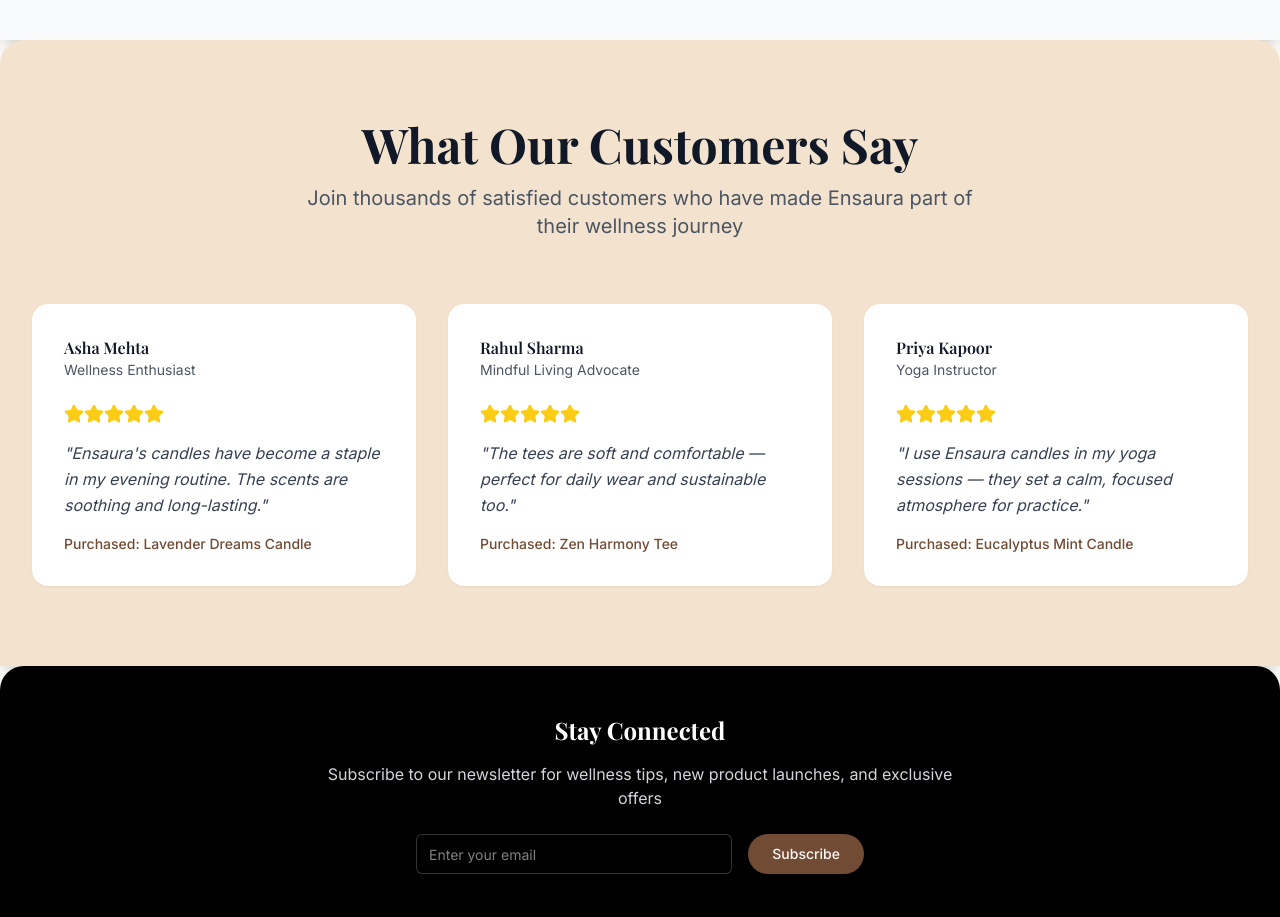
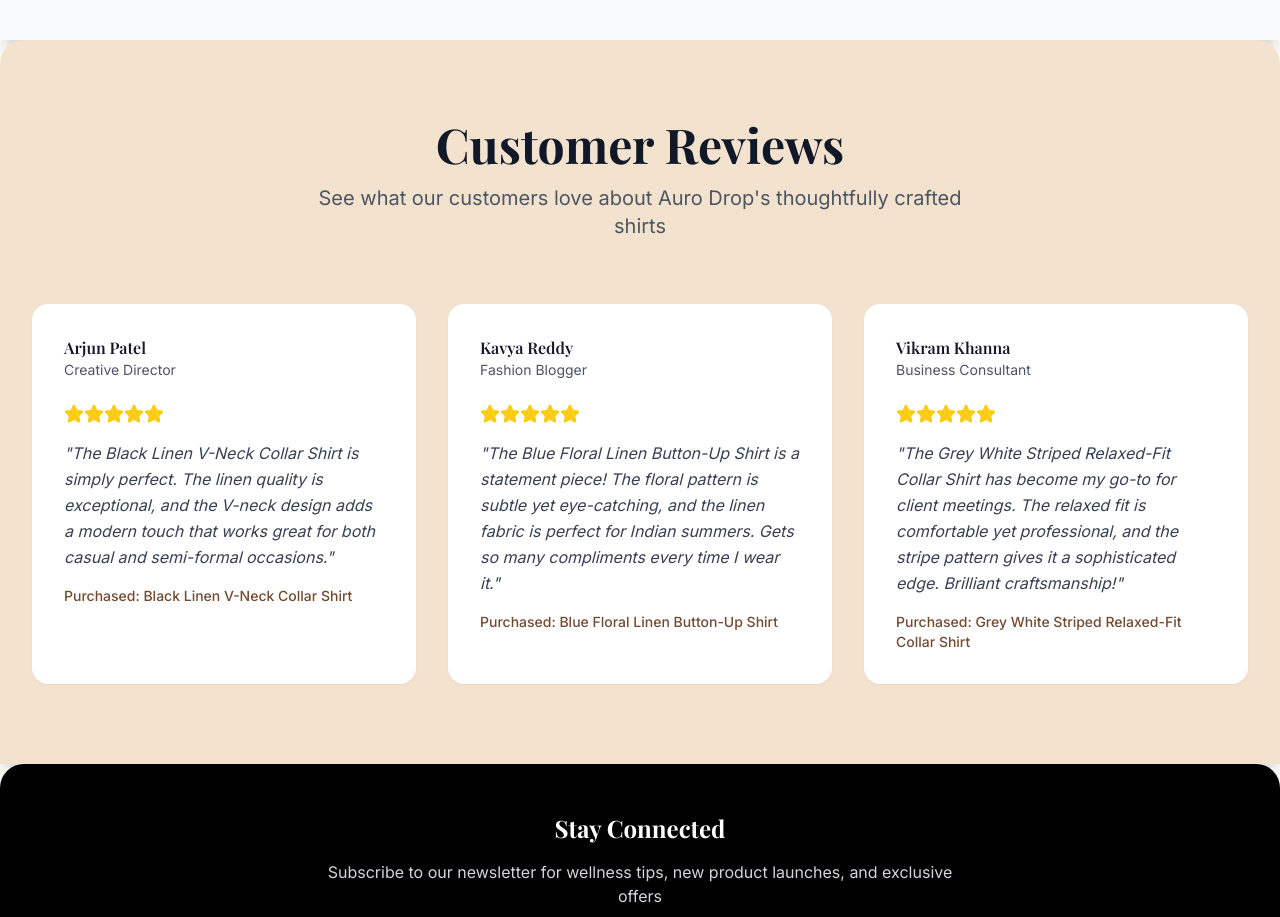
Before and after one commit to dhruvshibhare/ensaura2, a Next.js app: page / in a window 1280 px wide. Shown: the part 4220-5137 px from the top of the page. Built offline with nearby package versions, Linux system fonts and the light colour scheme.

Commit message:
Update Testimonials.tsx

```diff
--- a/components/home/Testimonials.tsx
+++ b/components/home/Testimonials.tsx
@@ -8,30 +8,30 @@
 const testimonials = [
   {
     id: 1,
-  name: 'Asha Mehta',
-  role: 'Wellness Enthusiast',
-  image: 'https://images.pexels.com/photos/415829/pexels-photo-415829.jpeg?auto=compress&cs=tinysrgb&w=200',
+    name: 'Arjun Patel',
+    role: 'Creative Director',
+    image: 'https://images.pexels.com/photos/1516680/pexels-photo-1516680.jpeg?auto=compress&cs=tinysrgb&w=200',
     rating: 5,
-  content: "Ensaura's candles have become a staple in my evening routine. The scents are soothing and long-lasting.",
-  product: 'Lavender Dreams Candle'
+    content: "The Black Linen V-Neck Collar Shirt is simply perfect. The linen quality is exceptional, and the V-neck design adds a modern touch that works great for both casual and semi-formal occasions.",
+    product: 'Black Linen V-Neck Collar Shirt'
   },
   {
     id: 2,
-  name: 'Rahul Sharma',
-  role: 'Mindful Living Advocate',
+    name: 'Kavya Reddy',
+    role: 'Fashion Blogger',
     image: 'https://images.pexels.com/photos/1239291/pexels-photo-1239291.jpeg?auto=compress&cs=tinysrgb&w=200',
     rating: 5,
-  content: "The tees are soft and comfortable — perfect for daily wear and sustainable too.",
-  product: 'Zen Harmony Tee'
+    content: "The Blue Floral Linen Button-Up Shirt is a statement piece! The floral pattern is subtle yet eye-catching, and the linen fabric is perfect for Indian summers. Gets so many compliments every time I wear it.",
+    product: 'Blue Floral Linen Button-Up Shirt'
   },
   {
     id: 3,
-  name: 'Priya Kapoor',
-  role: 'Yoga Instructor',
+    name: 'Vikram Khanna',
+    role: 'Business Consultant',
     image: 'https://images.pexels.com/photos/762020/pexels-photo-762020.jpeg?auto=compress&cs=tinysrgb&w=200',
     rating: 5,
-  content: "I use Ensaura candles in my yoga sessions — they set a calm, focused atmosphere for practice.",
-  product: 'Eucalyptus Mint Candle'
+    content: "The Grey White Striped Relaxed-Fit Collar Shirt has become my go-to for client meetings. The relaxed fit is comfortable yet professional, and the stripe pattern gives it a sophisticated edge. Brilliant craftsmanship!",
+    product: 'Grey White Striped Relaxed-Fit Collar Shirt'
   }
 ];
 
@@ -47,10 +47,10 @@
           viewport={{ once: true }}
         >
           <h2 className="text-4xl md:text-5xl font-bold text-gray-900 mb-4">
-            What Our Customers Say
+            Customer Reviews
           </h2>
           <p className="text-xl text-gray-600 max-w-2xl mx-auto">
-            Join thousands of satisfied customers who have made Ensaura part of their wellness journey
+            See what our customers love about Auro Drop's thoughtfully crafted shirts
           </p>
         </motion.div>
 
```
Lines whose indentation alone changed are shown as unchanged.
